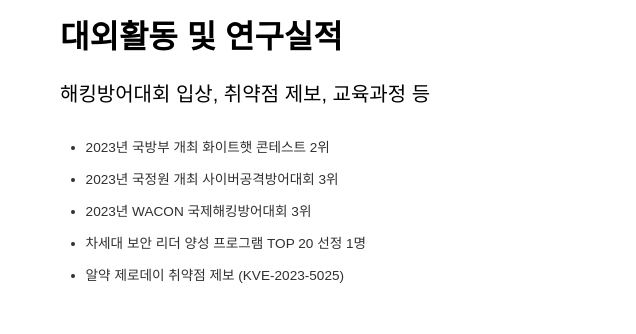
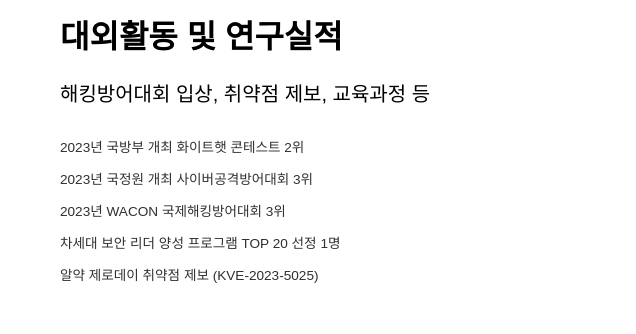
Before and after one commit to hansei-ssr/hansei-ssr.github.io, a plain HTML site: page index.html in a window 1280 px wide. Shown: the part 1840-2174 px from the top of the page, 644-1280 px from the left. Drawn offline with Linux system fonts and the light colour scheme.

Commit message:
Fix: Desktop UX

```diff
--- a/static/css/box.css
+++ b/static/css/box.css
@@ -72,7 +72,13 @@
 }
 
 .text-ul {
-    padding-left: 2vw;
+    @media (max-width: 991px){
+        list-style-type: disc;
+        padding-left: 2vw;
+    }
+
+    list-style-type: none;
+    padding-left: 0;
 }
 
 .text-li {
```
